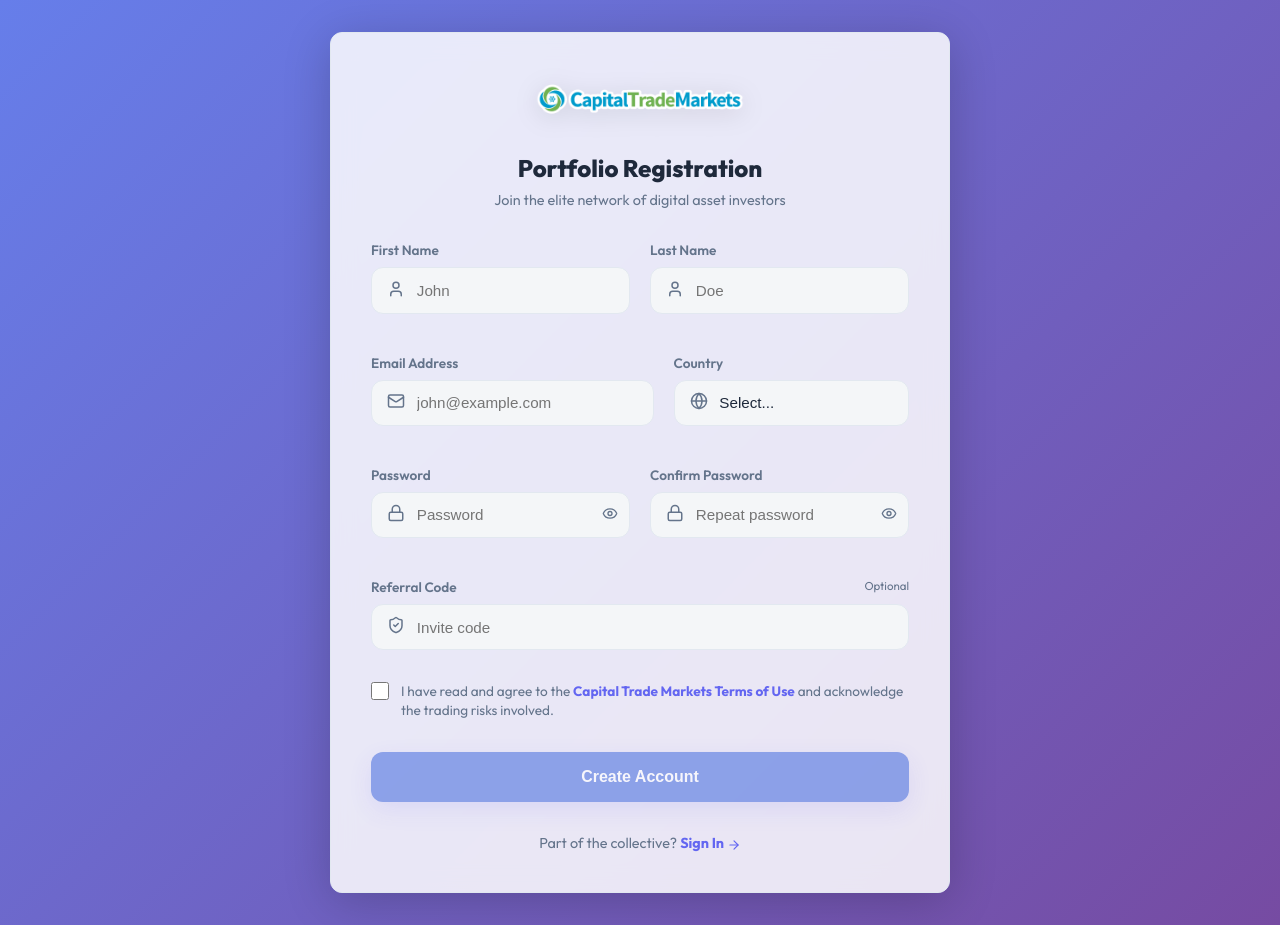
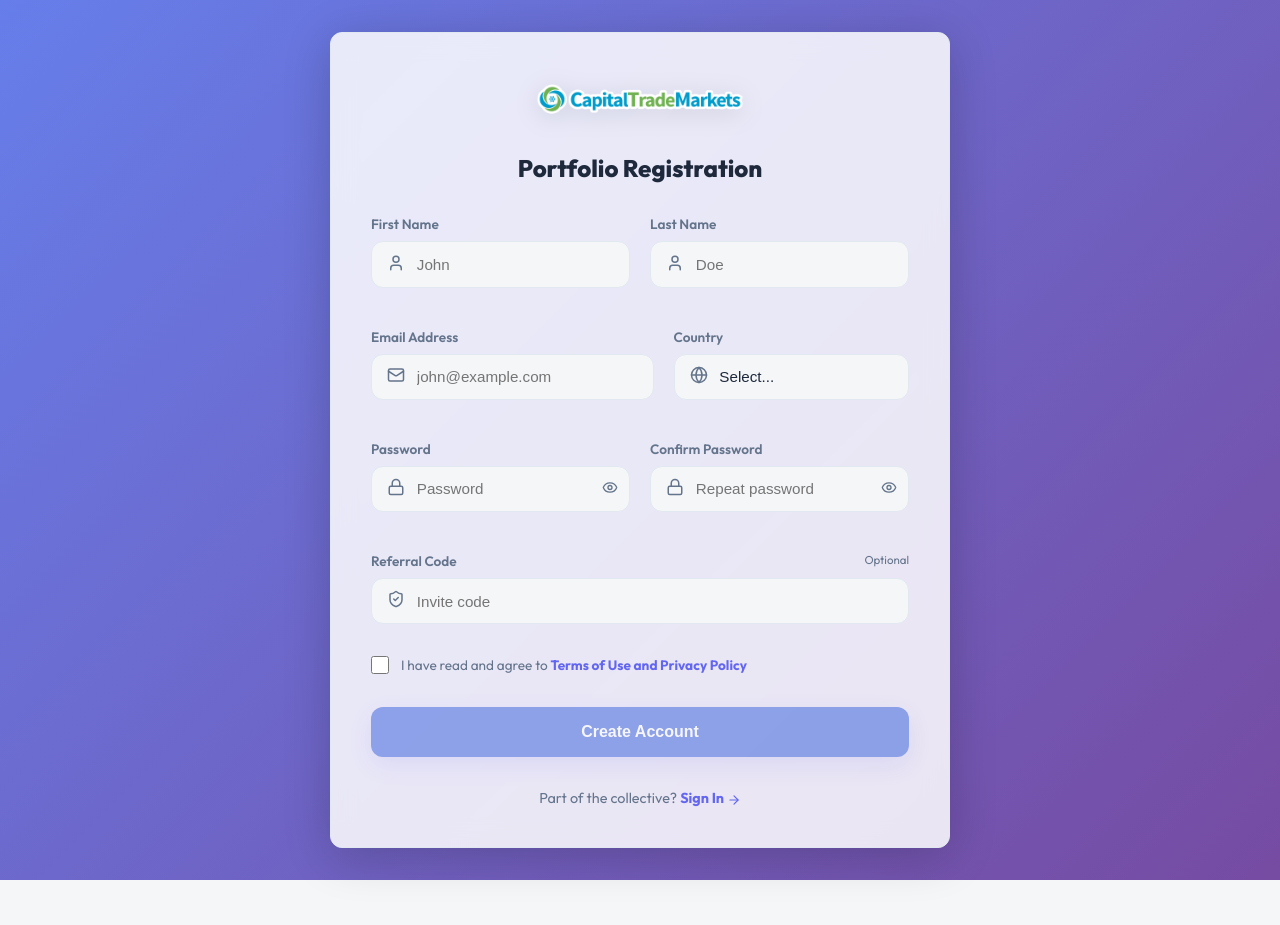
Before and after one commit to Tenica/dashboard.capitaltrademarkets, a React (Create React App) app: page /register in a window 1280 px wide. After the commit the page ends 880 px from the top, so only its background shows below. Built offline with nearby package versions, Linux system fonts and the light colour scheme.

Commit message:
UI: Refine registration page and update Terms of Use domain/services

```diff
--- a/src/pages/Register.js
+++ b/src/pages/Register.js
@@ -140,8 +140,7 @@ function Register() {
           <img src="/logo.png" alt="Logo" style={{ maxWidth: '220px', width: '100%', filter: 'drop-shadow(0 4px 12px rgba(0,0,0,0.1))' }} />
         </div>
 
-        <h2 style={{ color: 'var(--text-primary)', marginBottom: '0.5rem', textAlign: 'center', fontSize: '1.5rem', fontWeight: '800' }}>Portfolio Registration</h2>
-        <p style={{ color: 'var(--text-secondary)', marginBottom: '2rem', textAlign: 'center', fontSize: '0.9rem' }}>Join the elite network of digital asset investors</p>
+        <h2 style={{ color: 'var(--text-primary)', marginBottom: '2rem', textAlign: 'center', fontSize: '1.5rem', fontWeight: '800' }}>Portfolio Registration</h2>
 
         {error && (
           <div className="error-message" style={{ backgroundColor: 'rgba(239,68,68,0.1)', color: '#ef4444', padding: '0.75rem', borderRadius: '12px', marginBottom: '1.5rem', fontSize: '0.85rem', border: '1px solid rgba(239,68,68,0.2)', display: 'flex', alignItems: 'center', gap: '0.5rem' }}>
@@ -249,7 +248,7 @@ function Register() {
                />
             </div>
             <label htmlFor="terms" style={{ fontSize: '0.85rem', color: 'var(--text-secondary)', cursor: 'pointer', lineHeight: '1.4' }}>
-              I have read and agree to the <Link to="/terms" style={{ color: 'var(--accent-primary)', fontWeight: '700', textDecoration: 'none' }}>Capital Trade Markets Terms of Use</Link> and acknowledge the trading risks involved.
+              I have read and agree to <Link to="/terms" style={{ color: 'var(--accent-primary)', fontWeight: '700', textDecoration: 'none' }}>Terms of Use and Privacy Policy</Link>
             </label>
           </div>
 
--- a/src/pages/Terms.js
+++ b/src/pages/Terms.js
@@ -109,7 +109,7 @@ function Terms() {
             </div>
 
             <div className="legal-block">
-              <p><strong>1. Capital Trade Markets</strong> refers to an ecosystem comprising Capital Trade Markets websites (whose domain names include but are not limited to https://www.capitaltrademarkets.com), clients, applets and other tools that are developed to offer Capital Trade Markets Services, and includes independently-operated platforms, websites and clients within the ecosystem.</p>
+              <p><strong>1. Capital Trade Markets</strong> refers to an ecosystem comprising Capital Trade Markets websites (whose domain names include but are not limited to capitaltrademarkets.net), clients, applets and other tools that are developed to offer Capital Trade Markets Services, and includes independently-operated platforms, websites and clients within the ecosystem.</p>
               <p><strong>2. Capital Trade Markets Operators</strong> refer to all parties that run Capital Trade Markets, including but not limited to legal persons, unincorporated organizations and teams that provide Capital Trade Markets Services and are responsible for such services.</p>
               <p><strong>3. Capital Trade Markets Services</strong> refer to various services provided to you by Capital Trade Markets that are based on Internet and/or blockchain technologies and offered via Capital Trade Markets websites, clients and other forms.</p>
               <p><strong>4. Digital Currencies</strong> refer to encrypted or digital tokens or cryptocurrencies with a certain value that are based on blockchain and cryptography technologies and are issued and managed in a decentralized form.</p>
@@ -140,7 +140,7 @@ function Terms() {
               <h2 style={{ fontSize: '1.8rem', fontWeight: '800', margin: 0, color: 'var(--text-primary)' }}>III. Services</h2>
             </div>
 
-            <p>Upon completion of registration, you may access Crypto-to-crypto trading, Foreign Exchange, Stock trading, Commodities trading, and ETFs trading. Capital Trade Markets maintains a highly experienced broker assignment system for market calls and placements.</p>
+            <p>Upon completion of registration, you may access Crypto-to-crypto trading, Foreign Exchange, Stock trading, Commodities trading, ETFs trading and Fractionalized Real Estate. Capital Trade Markets maintains a highly experienced broker assignment system for market calls and placements.</p>
 
             <div style={{ marginTop: '2rem', display: 'grid', gridTemplateColumns: '1fr 1fr', gap: '1.5rem' }}>
               <div className="stat-card-new glass" style={{ margin: 0 }}>
```
